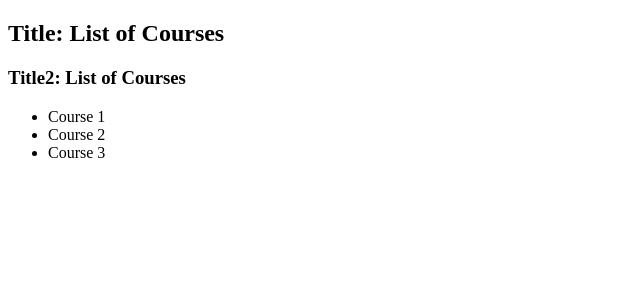
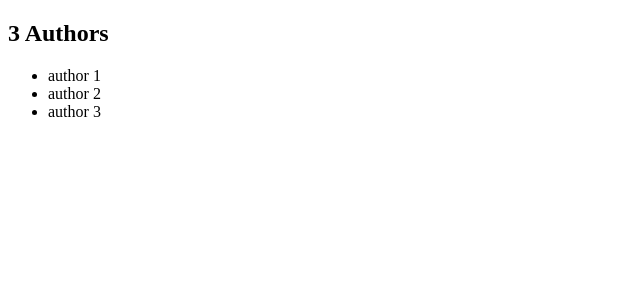
Before and after one commit to david2999999/Angular-4, an Angular app in the folder Angular-Hello-World/: page / in a window 1280 px wide. Shown: the top 300 px of the page, without its empty margins (0-640 px from the left). Built offline with nearby package versions, Linux system fonts and the light colour scheme.

Commit message:
simple angular fundamental exercise

```diff
--- a/Angular-Hello-World/src/app/app.component.html
+++ b/Angular-Hello-World/src/app/app.component.html
@@ -1 +1 @@
-<app-courses></app-courses>
+<app-authors></app-authors>
--- /dev/null
+++ b/Angular-Hello-World/src/app/authors.service.ts
@@ -0,0 +1,10 @@
+import { Injectable } from '@angular/core';
+
+@Injectable({
+  providedIn: 'root'
+})
+export class AuthorsService {
+  getAuthors() {
+    return ['author 1', 'author 2', 'author 3'];
+  }
+}
--- /dev/null
+++ b/Angular-Hello-World/src/app/authors/authors.component.html
@@ -0,0 +1,6 @@
+<h2>{{ authors.length }} Authors</h2>
+<ul>
+  <li *ngFor="let author of authors">
+    {{ author }}
+  </li>
+</ul>
--- /dev/null
+++ b/Angular-Hello-World/src/app/authors/authors.component.ts
@@ -0,0 +1,18 @@
+import { Component, OnInit } from '@angular/core';
+import {AuthorsService} from '../authors.service';
+
+@Component({
+  selector: 'app-authors',
+  templateUrl: './authors.component.html',
+  styleUrls: ['./authors.component.css']
+})
+export class AuthorsComponent implements OnInit {
+  authors;
+
+  constructor(private authorService: AuthorsService) { }
+
+  ngOnInit() {
+    this.authors = this.authorService.getAuthors();
+  }
+
+}
```
Also changed, not shown: Angular-Hello-World/src/app/app.module.ts (+5 -2 lines), Angular-Hello-World/src/app/authors/authors.component.css (added), 1 other file (tests, documents, lock files or other folders).
